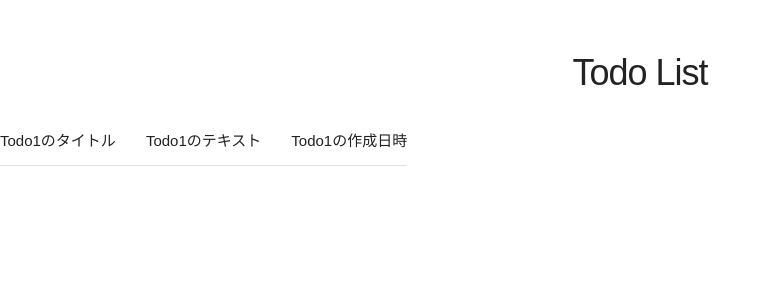
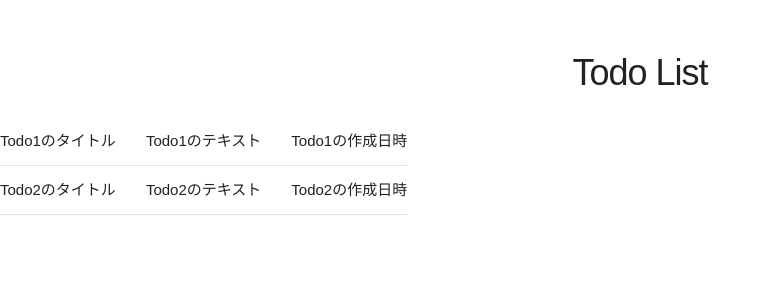
Before and after one commit to chionyan/simple-todo-front-temp, a React (Create React App) app: page / in a window 1280 px wide. Shown: the top 300 px of the page, without its empty margins (0-772 px from the left). Built offline with nearby package versions, Linux system fonts and the light colour scheme; the HTML template or start-up script is replaced by a standard one.

Commit message:
カードの作成

```diff
--- a/src/App.js
+++ b/src/App.js
@@ -6,7 +6,16 @@ class App extends React.Component {
     return (
       <div className="app">
         <h3>Todo List</h3>
-        <TodoItem />
+        <TodoItem
+          title="Todo1のタイトル"
+          text="Todo1のテキスト"
+          created_at="Todo1の作成日時"
+        />
+        <TodoItem
+          title="Todo2のタイトル"
+          text="Todo2のテキスト"
+          created_at="Todo2の作成日時"
+        />
       </div>
     );
   }
--- a/src/components/TodoItem.jsx
+++ b/src/components/TodoItem.jsx
@@ -2,11 +2,14 @@ import React from 'react';
 
 class TodoItem extends React.Component {
   render() {
+    const title = this.props.title;
+    const text = this.props.text;
+    const created_at = this.props.created_at;
     return (
       <tr>
-        <td>Todo1のタイトル</td>
-        <td>Todo1のテキスト</td>
-        <td>Todo1の作成日時</td>
+        <td>{title}</td>
+        <td>{text}</td>
+        <td>{created_at}</td>
       </tr>
     );
   }
```
